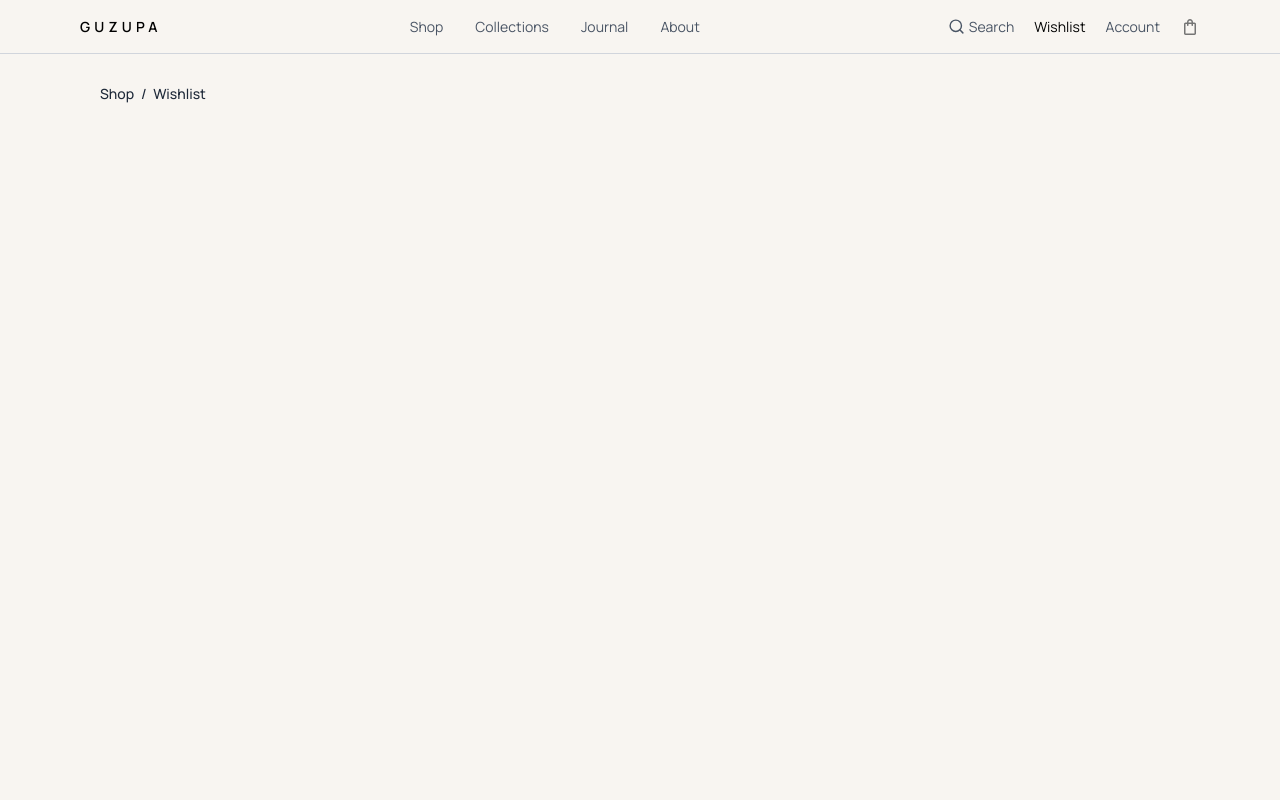
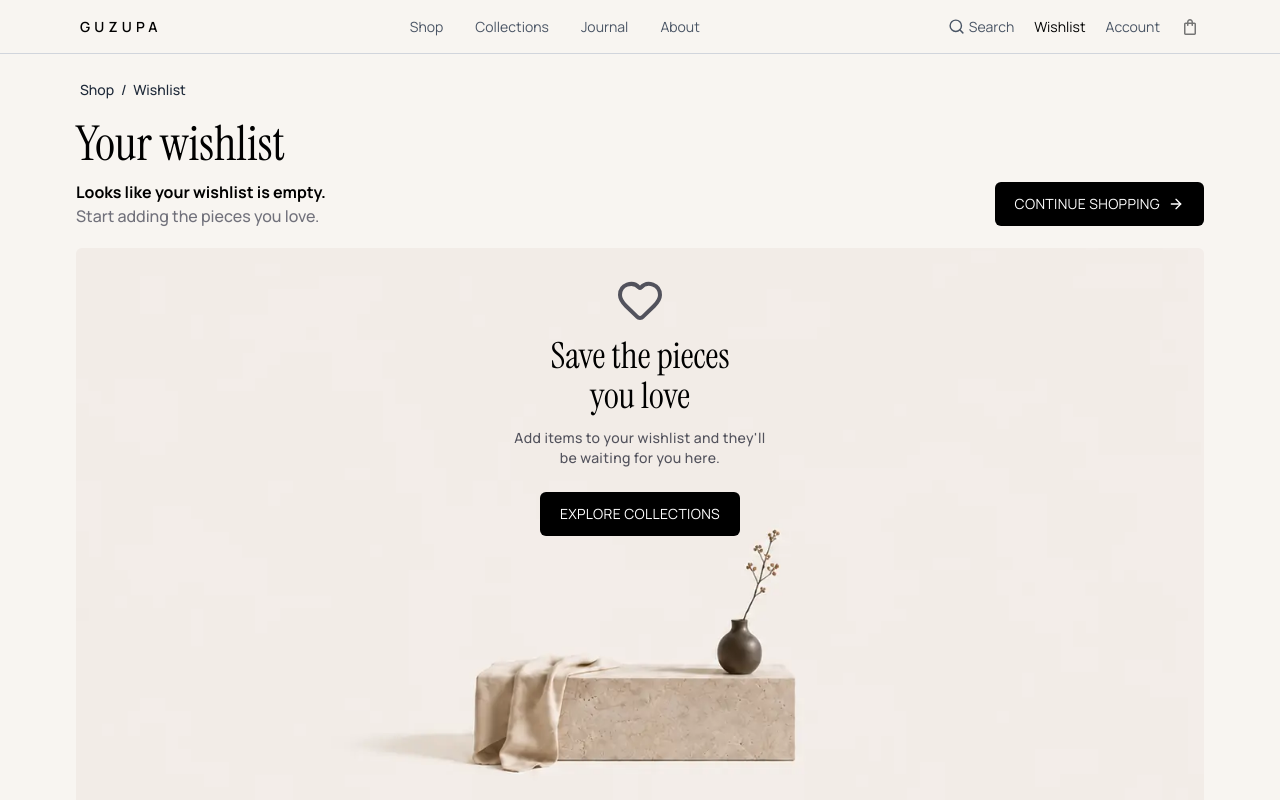
Before and after one commit to venkat-ravipati/guzupa, a React (Vite) app: page /wishlist in a window 1280 px wide. Shown: the top 800 px of the page. Built offline with nearby package versions, Linux system fonts and the light colour scheme; a web font is replaced by a local one.

Commit message:
Added Wishlist page with functionality

```diff
--- a/src/Components/Product/ProductsCard.tsx
+++ b/src/Components/Product/ProductsCard.tsx
@@ -41,7 +41,7 @@ export default function ProductsCard({ product }: ProductCardProps) {
             <div className="py-2 px-3">
                 <p className="font-sans font-bold text-sm">{product.name}</p>
                 <div className="text-zinc-500 font-medium text-sm py-1">
-                    {product.discount > 0 ? <div className="flex items-center"><IndianRupee className="mr-0.5" size={12} /><span>{discountedPrice}</span><span className="line-through pl-2">{product.price}</span></div> : <div className="flex items-center"><IndianRupee className="mr-0.5" size={12} /><span>{product.price}</span></div>}
+                    {product.discount > 0 ? <div className="flex items-center"><IndianRupee className="mr-0.5" size={12} /><span>{discountedPrice.toLocaleString("en-IN")}</span><span className="line-through pl-2">{product.price.toLocaleString("en-IN")}</span></div> : <div className="flex items-center"><IndianRupee className="mr-0.5" size={12} /><span>{product.price.toLocaleString("en-IN")}</span></div>}
                 </div>
                 <div className="flex py-1">
                     {product.colors.map((color) => (
--- a/src/Layouts/MainLayout.tsx
+++ b/src/Layouts/MainLayout.tsx
@@ -5,7 +5,7 @@ import { Suspense } from "react";
 export default function MainLayout() {
     return (
         <>
-            <div className="flex flex-col min-h-screen">
+            <div className="flex flex-col bg-cream min-h-screen">
                 <Navbar />
                 <main className="flex-1">
                     <Suspense fallback={<div className="pt-13 flex justify-center">Loading…</div>}>
--- a/src/Pages/ProductDetail/ProductDetail.tsx
+++ b/src/Pages/ProductDetail/ProductDetail.tsx
@@ -88,7 +88,7 @@ export default function ProductDetail() {
                             {product.name}
                         </h1>
                         <div className="mt-4 text-xl font-medium flex items-baseline">
-                            {product.discount > 0 ? <div className="flex items-center"><IndianRupee className="mr-1" size={15} /><span>{getDiscountedPrice(product.price, product.discount)}</span><span className="line-through pl-2">{product.price}</span></div> : <div className="flex items-center"><IndianRupee className="mr-1" size={15} /><span>{product.price}</span></div>}
+                            {product.discount > 0 ? <div className="flex items-center"><IndianRupee className="mr-1" size={15} /><span>{getDiscountedPrice(product.price, product.discount).toLocaleString("en-IN")}</span><span className="line-through pl-2">{product.price.toLocaleString("en-IN")}</span></div> : <div className="flex items-center"><IndianRupee className="mr-1" size={15} /><span>{product.price.toLocaleString("en-IN")}</span></div>}
                             <div className="text-sm text-zinc-600 px-3">MRP incl. of all taxes</div>
                         </div>
                         <p className="mt-5 text-sm font-medium tracking-wide text-zinc-700">
--- a/src/Pages/Wishlist/Wishlist.tsx
+++ b/src/Pages/Wishlist/Wishlist.tsx
@@ -1,9 +1,114 @@
+import { useWishlist } from "../../context/WishlistContext"
+import { useNavigate } from "react-router";
+import products from "../../products";
+import { ArrowRight, Heart, IndianRupee, Trash2 } from "lucide-react";
+import wishlistEmptyImg from "../../assets/images/CategorySection/wishlistEmptyImg.webp";
+import { getDiscountedPrice } from "../../utils/getDiscountedPrice";
+import { AnimatePresence, motion } from "motion/react";
+
 export default function Wishlist() {
-    return(
-        <div className="pt-13 bg-cream min-h-screen">
-            <p className="text-xs md:text-sm text-gray-800 font-medium px-6 md:ml-6 lg:px-19 pt-6 lg:pt-8">
+    const { wishlistItems, removeFromWishlist, isInWishlist } = useWishlist();
+    const navigate = useNavigate();
+
+    const wishlistProducts = wishlistItems.map((id) => products.find((p) => p.id === id)).filter((p) => p !== undefined);
+
+    const recommendedProducts = products.filter((p) => !wishlistItems.includes(p.id)).slice(0, 4);
+    return (
+        <div className="pt-13 bg-cream">
+            <p className="text-xs md:text-sm text-gray-800 font-medium px-6 md:ml-6 lg:px-14 pt-6 lg:pt-7">
                 <span className="mr-1">Shop</span> / <span className="px-1">Wishlist</span>
             </p>
+            <div className="text-3xl md:text-5xl font-serif px-6 md:px-19 pt-3 md:pt-5">
+                Your wishlist {wishlistItems.length > 0 && `(${wishlistItems.length})`}
+            </div>
+
+            {wishlistItems.length === 0 ? (
+                <div className="px-6 md:px-19 pt-3">
+                    <div className="flex items-center justify-between">
+                        <p className="text-sm md:text-base">
+                            <span className="font-bold">Looks like your wishlist is empty.</span><br />
+                            <span className="font-medium text-zinc-500">Start adding the pieces you love.</span>
+                        </p>
+                        <button onClick={() => navigate("/products")} className="py-3 px-5 cursor-pointer hover:bg-zinc-800 hidden md:flex items-center justify-center gap-2 rounded-md bg-black text-white text-sm tracking-wide uppercase">Continue Shopping <ArrowRight size={16} className="inline" /></button>
+                    </div>
+                    <div className="relative h-110 md:h-110 lg:h-130 xl:h-140 my-5 rounded-md w-full overflow-hidden">
+                        <img src={wishlistEmptyImg} className="absolute object-bottom object-cover w-full h-full" alt="wishlist Empty Image" />
+                        <div className="absolute top-0 flex flex-col items-center w-full justify-center">
+                            <div className="pt-7 text-zinc-600"><Heart className="w-8 h-8 sm:w-10 sm:h-10 md:w-12 md:h-12 lg:w-12 lg:h-12" /></div>
+                            <div className="flex flex-col font-serif text-4xl py-3 items-center justify-center"><p>Save the pieces</p><p>you love</p></div>
+                            <p className="font-sans mb-2 text-center text-sm tracking-wide font-medium text-zinc-600">Add items to your wishlist and they'll <br />be waiting for you here.</p>
+                            <button onClick={() => navigate("/collections")} className="py-3 px-5 cursor-pointer hover:bg-zinc-800 flex items-center justify-center gap-2 mt-4 rounded-md bg-black text-white text-sm tracking-wide uppercase">EXPLORE COLLECTIONS</button>
+                        </div>
+                    </div>
+                </div>
+            ) : (
+                <div className="px-6 md:px-19 pt-3">
+                    <div className="text-base font-medium text-zinc-700">Pieces you love, saved for later.</div>
+                    <div className="grid grid-cols-2 md:grid-cols-3 gap-5 py-5">
+                        <AnimatePresence>
+                            {wishlistProducts.map((product) => (
+                            <motion.div
+                            layout
+                            key={product.id}
+                            initial={{opacity:0 ,y:30}}
+                            animate={{opacity:1 ,y:0}}
+                            exit={{opacity:0 ,scale:0.5}}
+                            transition={{type:"tween", duration:0.3, ease:"easeOut"}}
+                            onClick={() => navigate(`/product/${product.id}`)}
+                            className="cursor-pointer">
+                                <div className="relative h-50 md:h-60 lg:h-70 xl:h-90 w-full overflow-hidden">
+                                    <img src={product.image} alt={product.name} className="absolute h-full w-full object-top object-cover" />
+                                    <button
+                                        onClick={(e) => { e.stopPropagation(); removeFromWishlist(product.id) }}
+                                        className={`absolute top-2 lg:top-5 right-2 lg:right-5 p-2 border rounded-full cursor-pointer transition-all duration-300 ${isInWishlist(product.id) ? "bg-black text-white" : "bg-white text-black"} `}
+                                    ><Heart className="h-3 w-3 md:h-4 md:w-4" /></button>
+                                    <button className="absolute bottom-2 right-2 lg:bottom-5 lg:right-5 bg-white p-2 rounded-full text-zinc-600 hover:text-black cursor-pointer" onClick={(e) => { e.stopPropagation(); removeFromWishlist(product.id) }}><Trash2 size={16} /></button>
+                                </div>
+                                <div className="flex items-center justify-between">
+                                    <div className="px-1">
+                                        <p className="text-sm md:text-base font-medium tracking-wide py-1">{product.name}</p>
+                                        <div className="flex items-center text-sm md:text-base"><IndianRupee size={15} /> <p className="md:ml-1 font-medium">{product.price.toLocaleString("en-IN")}</p></div>
+                                    </div>
+                                </div>
+                            </motion.div>
+                        ))}
+                        </AnimatePresence>
+                    </div>
+                    <div className="mt-10">
+                        <div className="flex items-center justify-between">
+                            <p className="font-serif text-2xl md:text-3xl">You May Also Like</p>
+                            <button
+                                onClick={() => navigate("/products")}
+                                className="text-sm text-gray-600 hover:text-black transition-all duration-300 cursor-pointer flex items-center gap-2"
+                            >
+                                View all <ArrowRight size={16} />
+                            </button>
+                        </div>
+                        <div className="grid grid-cols-2 md:grid-cols-4 gap-5 mt-5">
+                            {recommendedProducts.map((product) => (
+                                <div key={product.id} onClick={() => navigate(`/product/${product.id}`)} className="w-full cursor-pointer">
+                                    <div className="relative aspect-4/5 overflow-hidden">
+                                        <img src={product.image} alt={product.name} className="w-full h-full object-cover rounded-md" />
+                                        {product.newArrivals ? (
+                                            <span className="absolute top-2 left-2 bg-cream text-black text-[10px] font-bold border border-gray-300 px-2 py-1 rounded uppercase tracking-wide">
+                                                New
+                                            </span>
+                                        ) : product.bestseller ? (
+                                            <span className="absolute top-2 left-2 bg-cream text-black text-[10px] font-bold border border-gray-300 px-2 py-1 rounded uppercase tracking-wide">
+                                                Bestseller
+                                            </span>
+                                        ) : null}
+                                    </div>
+                                    <div className="pt-2 px-1 mb-5">
+                                        <p className="font-sans font-bold text-sm">{product.name}</p>
+                                        {product.discount > 0 ? <div className="flex items-center text-sm font-medium"><IndianRupee className="mr-1" size={15} /><span>{getDiscountedPrice(product.price, product.discount).toLocaleString("en-IN")}</span><span className="line-through pl-2">{product.price.toLocaleString("en-IN")}</span></div> : <div className="flex items-center"><IndianRupee className="mr-1" size={15} /><span>{product.price.toLocaleString("en-IN")}</span></div>}
+                                    </div>
+                                </div>
+                            ))}
+                        </div>
+                    </div>
+                </div>
+            )}
         </div>
     )
 }
--- a/src/products.ts
+++ b/src/products.ts
@@ -31,11 +31,11 @@ const products = [{
   "rating": 4.5,
   "stock": 25,
   "sizes": ["S", "M", "L", "XL"],
-  "colors": ["Black", "White","Grey"],
-  "image": defaultImage,
-  "images": [defaultImage, defaultImage, defaultImage, defaultImage],
+  "colors": ["Black", "White", "Grey"],
+  "image": imgs,
+  "images": [imgs, imgs, imgs, imgs],
   "description": "A classic black T-shirt featuring a comfortable fit, soft fabric, and a crew neckline for everyday wear. Perfect for pairing with jeans, shorts, or layered under jackets for a versatile look.Premium cotton t-shirt.",
-  "newArrivals": false,
+  "newArrivals": true,
   "bestseller": false
 },
 {
@@ -48,10 +48,10 @@ const products = [{
   "brand": "Modern Fit",
   "rating": 4.8,
   "stock": 18,
-  "sizes": ["S","M", "L", "XL"],
-  "colors": ["White","Black"],
+  "sizes": ["S", "M", "L", "XL"],
+  "colors": ["White", "Black"],
   "image": defaultImage,
-  "images": [imgs, imgs, imgs, imgs],
+  "images": [defaultImage, defaultImage, defaultImage, defaultImage],
   "description": "A tailored white shirt designed with a slim fit for a clean, modern silhouette. Features a classic collar, button-down front, and versatile styling for both formal and casual occasions.Slim fit formal shirt.",
   "newArrivals": false,
   "bestseller": true
```
Also changed, not shown: src/Pages/Cart/Cart.tsx (+3 -4 lines), src/assets/images/CategorySection/wishlistEmptyImg.webp (added).
